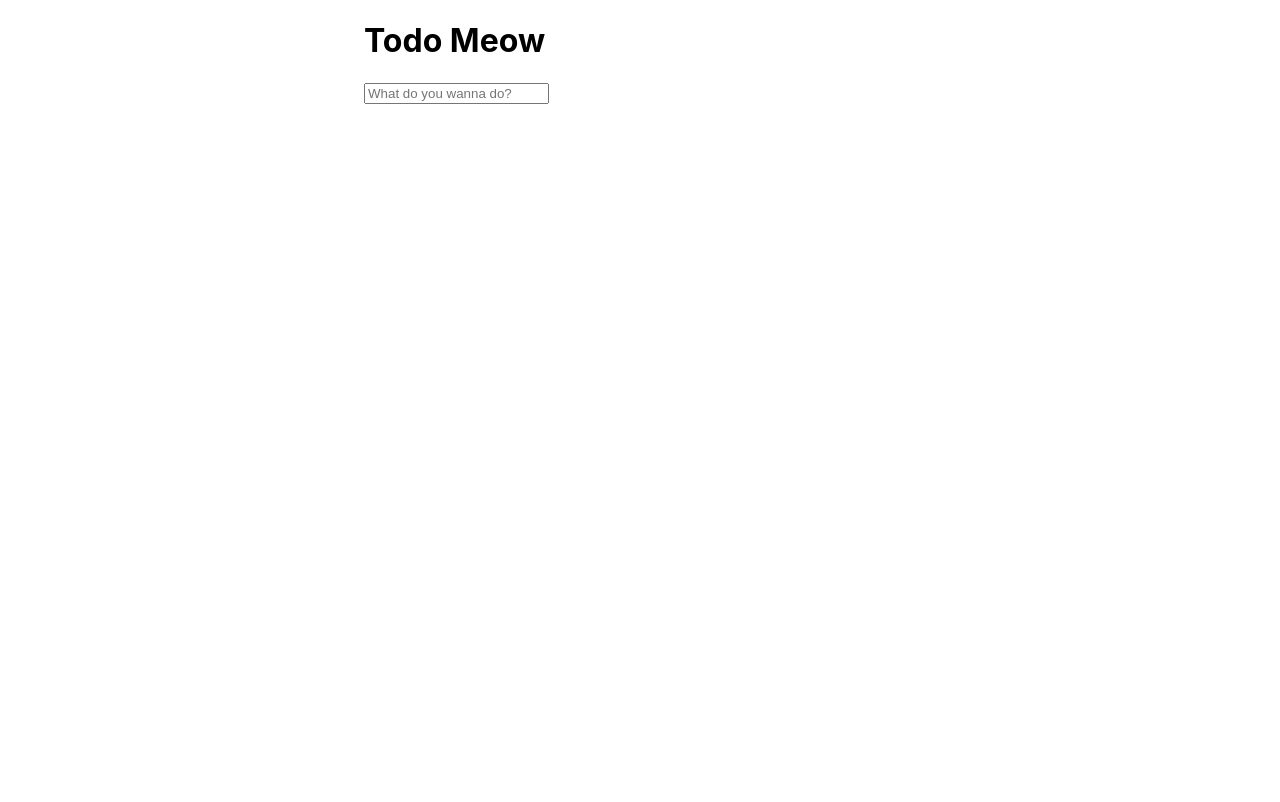
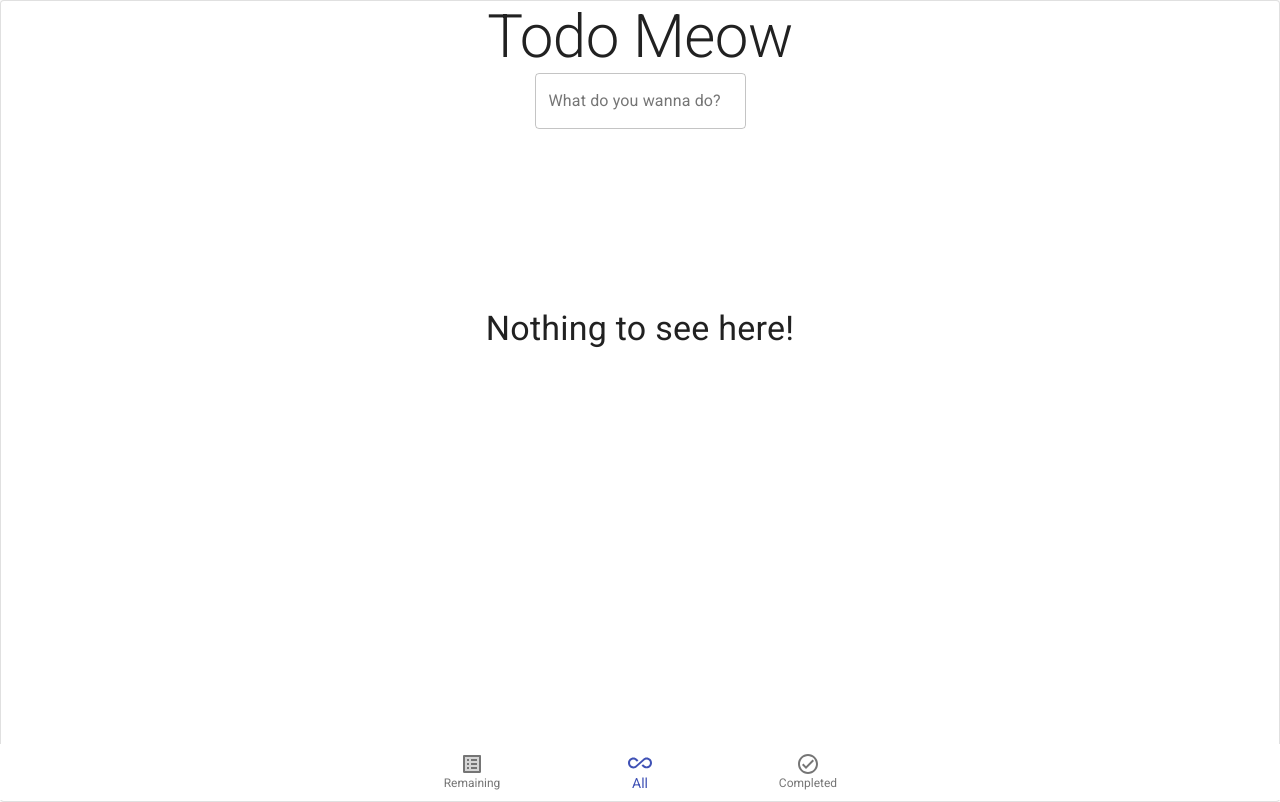
Before and after one commit to jayeshmann/todo-meow, a React (Create React App) app: page / in a window 1280 px wide. Built offline with nearby package versions, Linux system fonts and the light colour scheme.

Commit message:
Major UI changes

```diff
--- a/src/App.tsx
+++ b/src/App.tsx
@@ -1,24 +1,103 @@
-import { Container } from '@material-ui/core';
+import Container from '@material-ui/core/Container';
+import BottomNavigation from '@material-ui/core/BottomNavigation';
+import Paper from '@material-ui/core/Paper';
 import React from 'react';
 import { AddTodoForm } from './components/AddTodoForm';
 import { TodoItem } from './components/TodoItem';
 import { useStateValue } from './state';
+import BottomNavigationAction from '@material-ui/core/BottomNavigationAction';
+import CssBaseline from '@material-ui/core/CssBaseline';
+import { createStyles, makeStyles, Theme } from '@material-ui/core/styles';
+import List from '@material-ui/core/List';
+import Box from '@material-ui/core/Box';
+import Grid from '@material-ui/core/Grid';
+import Typography from '@material-ui/core/Typography';
+import AllInclusiveTwoToneIcon from '@material-ui/icons/AllInclusiveTwoTone';
+import CheckCircleOutlineTwoToneIcon from '@material-ui/icons/CheckCircleOutlineTwoTone';
+import ListAltTwoToneIcon from '@material-ui/icons/ListAltTwoTone';
+
+const useStyles = makeStyles((theme: Theme) =>
+  createStyles({
+    root: {
+      width: '100%',
+      maxWidth: 360,
+      backgroundColor: theme.palette.background.paper,
+    },
+    bottom: {
+      width: '100vw',
+    },
+  })
+);
 
 const App: React.FC = () => {
   const [{ todos }] = useStateValue();
+  const [tab, setTab] = React.useState(1);
+  const classes = useStyles();
+  const todosLength = todos.length;
 
-  console.log(todos);
   return (
-    <Container maxWidth="sm">
-      <h1>Todo Meow</h1>
-      <AddTodoForm todosLength={todos.length} />
-      <br />
-      <br />
-      <br />
-      {todos.map((todo) => {
-        return <TodoItem key={todo.id} todo={todo} />;
-      })}
-    </Container>
+    <React.Fragment>
+      <CssBaseline>
+        <Paper variant="outlined">
+          <Container maxWidth="sm" style={{ height: '100vh' }}>
+            <Grid
+              container
+              direction="column"
+              justify="space-between"
+              alignItems="center"
+            >
+              <Grid item>
+                <Typography variant="h2">Todo Meow</Typography>
+              </Grid>
+              <AddTodoForm todosLength={todosLength} />
+
+              {todosLength ? (
+                todos.map((todo) => {
+                  return (
+                    <List key={todo.id} className={classes.root}>
+                      <TodoItem key={todo.id} todo={todo} />
+                    </List>
+                  );
+                })
+              ) : (
+                <Grid
+                  container
+                  alignItems="center"
+                  justify="center"
+                  style={{ height: '50vh' }}
+                >
+                  <Typography variant="h4">Nothing to see here!</Typography>
+                </Grid>
+              )}
+
+              <Box position="fixed" bottom={0}>
+                <BottomNavigation
+                  value={tab}
+                  onChange={(_event, newValue) => {
+                    setTab(newValue);
+                  }}
+                  showLabels
+                  className={classes.bottom}
+                >
+                  <BottomNavigationAction
+                    label="Remaining"
+                    icon={<ListAltTwoToneIcon />}
+                  />
+                  <BottomNavigationAction
+                    label="All"
+                    icon={<AllInclusiveTwoToneIcon />}
+                  />
+                  <BottomNavigationAction
+                    label="Completed"
+                    icon={<CheckCircleOutlineTwoToneIcon />}
+                  />
+                </BottomNavigation>
+              </Box>
+            </Grid>
+          </Container>
+        </Paper>
+      </CssBaseline>
+    </React.Fragment>
   );
 };
 
--- a/src/components/AddTodoForm.tsx
+++ b/src/components/AddTodoForm.tsx
@@ -1,3 +1,4 @@
+import TextField from '@material-ui/core/TextField';
 import React from 'react';
 import { useField } from '../hooks';
 import { addTodo, useStateValue } from '../state';
@@ -7,7 +8,7 @@ interface AddTodoFormProps {
 }
 
 export const AddTodoForm: React.FC<AddTodoFormProps> = ({ todosLength }) => {
-  const todo = useField('text', 'What do you wanna do?');
+  const todo = useField('text');
 
   const [, dispatch] = useStateValue();
 
@@ -17,8 +18,13 @@ export const AddTodoForm: React.FC<AddTodoFormProps> = ({ todosLength }) => {
     todo.onReset();
   };
   return (
-    <form onSubmit={handleTodoSubmit}>
-      <input {...todo} />
+    <form onSubmit={handleTodoSubmit} noValidate autoComplete="off">
+      <TextField
+        id="outlined-basic"
+        label="What do you wanna do?"
+        variant="outlined"
+        {...todo}
+      />
       <button type="submit" hidden></button>
     </form>
   );
--- a/src/components/TodoItem.tsx
+++ b/src/components/TodoItem.tsx
@@ -2,11 +2,44 @@ import React, { useState } from 'react';
 import { useField } from '../hooks';
 import { checkTodo, deleteTodo, editTodo, useStateValue } from '../state';
 import { Todo } from '../types';
+// import { makeStyles } from '@material-ui/core/styles';
+import ListItem from '@material-ui/core/ListItem';
+import ListItemIcon from '@material-ui/core/ListItemIcon';
+import ListItemSecondaryAction from '@material-ui/core/ListItemSecondaryAction';
+import ListItemText from '@material-ui/core/ListItemText';
+import Checkbox from '@material-ui/core/Checkbox';
+import IconButton from '@material-ui/core/IconButton';
+import DeleteOutlineTwoToneIcon from '@material-ui/icons/DeleteOutlineTwoTone';
+import EditTwoToneIcon from '@material-ui/icons/EditTwoTone';
+import CancelTwoToneIcon from '@material-ui/icons/CancelTwoTone';
+import { TextField } from '@material-ui/core';
+
+/* interface Props {
+  color: 'red' | 'blue';
+}
+
+const useButtonStyles = makeStyles({
+  root: {
+    background: (props: Props) =>
+      props.color === 'red'
+        ? 'linear-gradient(45deg, #FE6B8B 30%, #FF8E53 90%)'
+        : 'linear-gradient(45deg, #2196F3 30%, #21CBF3 90%)',
+    border: 0,
+    borderRadius: 3,
+    boxShadow: (props: Props) =>
+      props.color === 'red'
+        ? '0 3px 5px 2px rgba(255, 105, 135, .3)'
+        : '0 3px 5px 2px rgba(33, 203, 243, .3)',
+    color: 'white',
+    height: 24,
+    padding: '0 15px',
+    margin: 4,
+  },
+}); */
 
 interface TodoItemProps {
   todo: Todo;
 }
-
 export const TodoItem: React.FC<TodoItemProps> = ({ todo }) => {
   const [, dispatch] = useStateValue();
 
@@ -17,11 +50,12 @@ export const TodoItem: React.FC<TodoItemProps> = ({ todo }) => {
     dispatch(deleteTodo(todoID));
   };
   const handleCheck = (todoID: number) => {
+    if (editMode === false) {
       dispatch(checkTodo(todoID));
+    }
   };
   const handleEdit = (event: React.FormEvent) => {
     event.preventDefault();
-    console.log(newTodo);
     dispatch(
       editTodo({ id: todo.id, title: newTodo.value, completed: todo.completed })
     );
@@ -30,48 +64,75 @@ export const TodoItem: React.FC<TodoItemProps> = ({ todo }) => {
   };
 
   return (
-    <li key={todo.id}>
-      <button
+    <ListItem key={todo.id} role={undefined} dense button divider>
+      <ListItemIcon>
+        <Checkbox
+          edge="start"
+          checked={todo.completed}
+          tabIndex={todo.id}
+          disableRipple
+          inputProps={{ 'aria-labelledby': `checkbox-list-label-${todo.id}` }}
           onClick={() => {
             handleCheck(todo.id);
           }}
-      >
-        {String(todo.completed)}
-      </button>
-
+        />
+      </ListItemIcon>
       {editMode ? (
         <>
-          <form onSubmit={handleEdit}>
-            <input {...newTodo} />
+          <form onSubmit={handleEdit} noValidate autoComplete="off">
+            <TextField
+              id={`filled-basic-${todo.id}`}
+              {...newTodo}
+              size="small"
+              fullWidth
+            />
             <button type="submit" hidden></button>
           </form>
-          <button
+          <IconButton
+            aria-label="delete"
+            color="secondary"
             onClick={() => {
               setEditMode(false);
             }}
           >
-            Cancel
-          </button>
+            <CancelTwoToneIcon />
+          </IconButton>
         </>
       ) : (
         <>
-          {todo.title}
-          <button
+          {todo.completed ? (
+            <s>
+              <ListItemText id={`list-item-${todo.id}`} primary={todo.title} />
+            </s>
+          ) : (
+            <>
+              <ListItemText id={`list-item-${todo.id}`} primary={todo.title} />
+              <IconButton
+                aria-label="delete"
+                color="primary"
                 onClick={() => {
                   setEditMode(true);
                 }}
               >
-            Edit
-          </button>
+                <EditTwoToneIcon />
+              </IconButton>
             </>
           )}
-      <button
+        </>
+      )}
+
+      <ListItemSecondaryAction>
+        <IconButton
+          edge="end"
+          aria-label="delete"
+          color="secondary"
           onClick={() => {
             handleDelete(todo.id);
           }}
         >
-        Delete
-      </button>
-    </li>
+          <DeleteOutlineTwoToneIcon />
+        </IconButton>
+      </ListItemSecondaryAction>
+    </ListItem>
   );
 };
```
Lines whose indentation alone changed are shown as unchanged.
